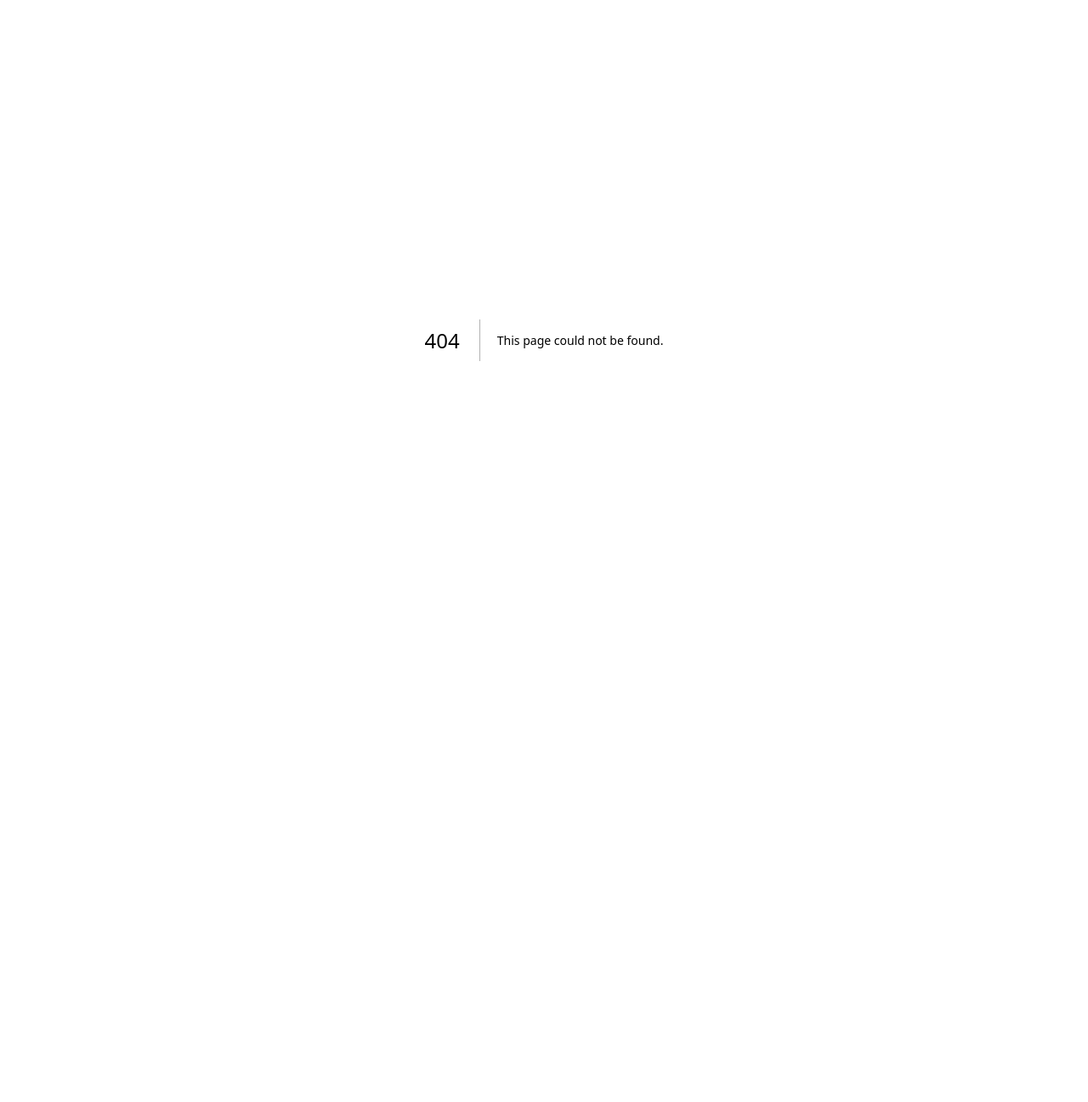
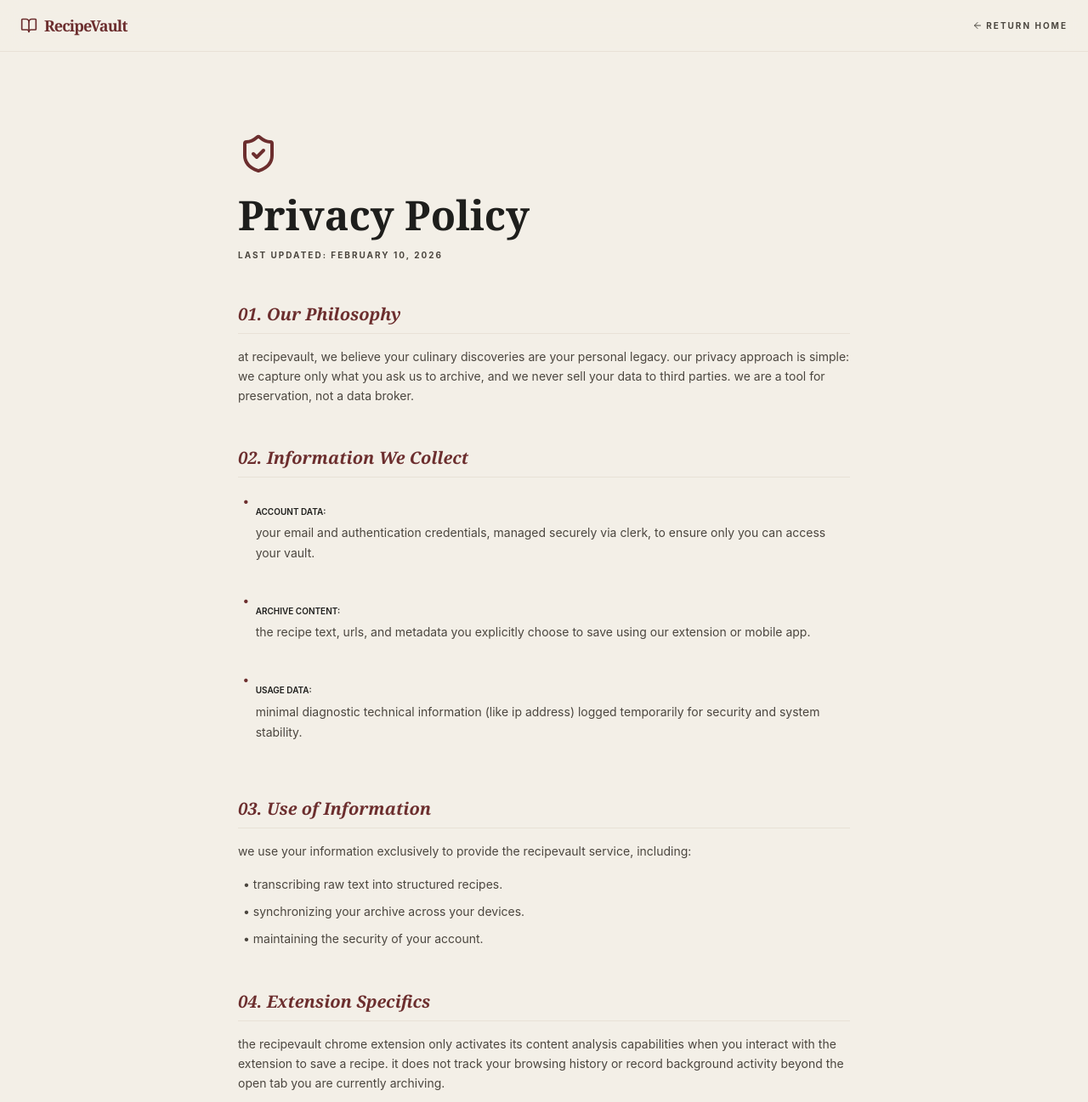
Before and after one commit to FeymanMCSQ/recipevault, a Next.js app in the folder apps/web/: page /privacy in a window 1280 px wide. Before the commit this address had no page. Shown: the top 1297 px of the page at 85% size. Before the commit the page ends 800 px from the top, so only its background shows below. Built offline with nearby package versions, Linux system fonts and the light colour scheme.

Commit message:
added a privacy page

```diff
--- /dev/null
+++ b/apps/web/src/app/privacy/page.tsx
@@ -0,0 +1,97 @@
+import Link from "next/link";
+import { BookOpen, ShieldCheck, ArrowLeft } from "lucide-react";
+
+export default function PrivacyPolicy() {
+    return (
+        <div className="min-h-screen bg-ivory text-charcoal font-sans selection:bg-wine/20">
+            <nav className="border-b border-parchment px-6 py-4 flex justify-between items-center bg-ivory/80 backdrop-blur-md sticky top-0 z-50">
+                <Link href="/" className="flex items-center space-x-2 group">
+                    <BookOpen className="text-wine transition-transform group-hover:rotate-12" size={20} />
+                    <span className="text-lg font-serif font-bold text-wine tracking-tighter">RecipeVault</span>
+                </Link>
+                <Link href="/" className="text-[10px] font-bold tracking-[2px] uppercase text-charcoal-muted hover:text-wine flex items-center">
+                    <ArrowLeft size={12} className="mr-1" /> Return Home
+                </Link>
+            </nav>
+
+            <main className="max-w-3xl mx-auto px-6 py-16 md:py-24">
+                <div className="mb-12">
+                    <ShieldCheck className="text-wine mb-6" size={48} />
+                    <h1 className="text-4xl md:text-5xl font-serif font-black text-charcoal mb-4">Privacy Policy</h1>
+                    <p className="text-[10px] font-sans font-bold tracking-[2px] text-charcoal-muted uppercase">
+                        LAST UPDATED: FEBRUARY 10, 2026
+                    </p>
+                </div>
+
+                <section className="prose prose-sm prose-stone max-w-none">
+                    <div className="space-y-12">
+                        <div>
+                            <h2 className="text-xl font-serif font-bold text-wine italic border-b border-parchment pb-2 mb-4">01. Our Philosophy</h2>
+                            <p className="text-charcoal-muted leading-relaxed lowercase">
+                                at recipevault, we believe your culinary discoveries are your personal legacy. our privacy approach is simple: we capture only what you ask us to archive, and we never sell your data to third parties. we are a tool for preservation, not a data broker.
+                            </p>
+                        </div>
+
+                        <div>
+                            <h2 className="text-xl font-serif font-bold text-wine italic border-b border-parchment pb-2 mb-4">02. Information We Collect</h2>
+                            <ul className="space-y-4 list-none p-0">
+                                <li className="flex items-start">
+                                    <span className="text-wine mr-2 font-bold">•</span>
+                                    <p className="text-charcoal-muted flex-1 lowercase">
+                                        <strong className="text-charcoal uppercase text-[10px] block mb-1">Account Data:</strong>
+                                        your email and authentication credentials, managed securely via Clerk, to ensure only you can access your vault.
+                                    </p>
+                                </li>
+                                <li className="flex items-start">
+                                    <span className="text-wine mr-2 font-bold">•</span>
+                                    <p className="text-charcoal-muted flex-1 lowercase">
+                                        <strong className="text-charcoal uppercase text-[10px] block mb-1">Archive Content:</strong>
+                                        the recipe text, URLs, and metadata you explicitly choose to save using our extension or mobile app.
+                                    </p>
+                                </li>
+                                <li className="flex items-start">
+                                    <span className="text-wine mr-2 font-bold">•</span>
+                                    <p className="text-charcoal-muted flex-1 lowercase">
+                                        <strong className="text-charcoal uppercase text-[10px] block mb-1">Usage Data:</strong>
+                                        minimal diagnostic technical information (like IP address) logged temporarily for security and system stability.
+                                    </p>
+                                </li>
+                            </ul>
+                        </div>
+
+                        <div>
+                            <h2 className="text-xl font-serif font-bold text-wine italic border-b border-parchment pb-2 mb-4">03. Use of Information</h2>
+                            <p className="text-charcoal-muted leading-relaxed lowercase">
+                                We use your information exclusively to provide the RecipeVault service, including:
+                            </p>
+                            <ul className="mt-4 space-y-2 list-none p-0 lowercase text-charcoal-muted">
+                                <li>• transcribing raw text into structured recipes.</li>
+                                <li>• synchronizing your archive across your devices.</li>
+                                <li>• maintaining the security of your account.</li>
+                            </ul>
+                        </div>
+
+                        <div>
+                            <h2 className="text-xl font-serif font-bold text-wine italic border-b border-parchment pb-2 mb-4">04. Extension Specifics</h2>
+                            <p className="text-charcoal-muted leading-relaxed lowercase">
+                                The RecipeVault Chrome extension only activates its content analysis capabilities when you interact with the extension to save a recipe. It does not track your browsing history or record background activity beyond the open tab you are currently archiving.
+                            </p>
+                        </div>
+
+                        <div className="bg-parchment/30 p-8 border border-parchment italic">
+                            <p className="text-sm font-sans text-charcoal-muted leading-relaxed lowercase">
+                                "your archive is a private treasury. we treat your digital records with the same respect as a hand-written family heirloom."
+                            </p>
+                        </div>
+                    </div>
+                </section>
+            </main>
+
+            <footer className="px-6 py-12 border-t border-parchment text-center">
+                <p className="text-[10px] font-sans font-bold tracking-[2px] text-charcoal-muted uppercase">
+                    RecipeVault | Digital Culinary Archive | Privacy Compliance
+                </p>
+            </footer>
+        </div>
+    );
+}
```
